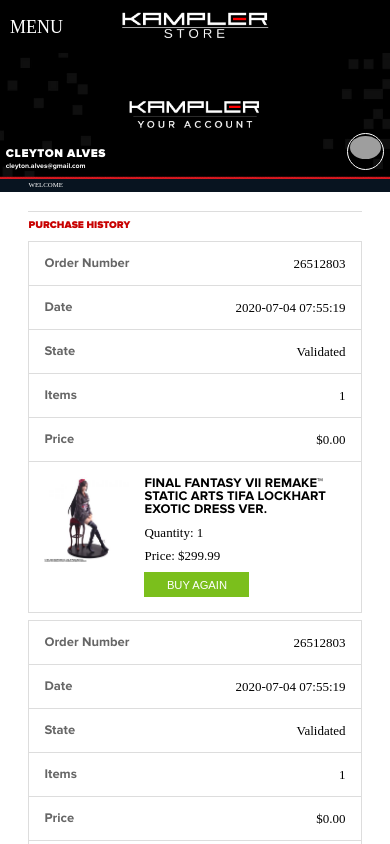
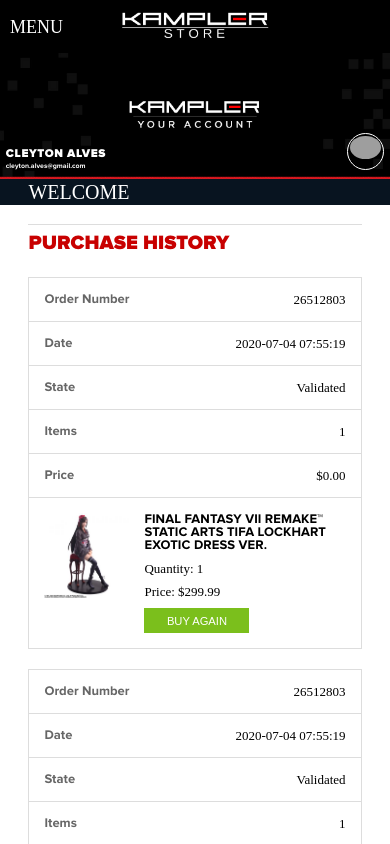
Before and after one commit to JD-Rodrigues/store-FFXI, a Next.js app in the folder Front-end/: page /profile in a window 390 px wide. Shown: the top 844 px of the page. Built offline with nearby package versions, Linux system fonts and the light colour scheme; grey boxes are pictures that could not be loaded; some icons are missing; a web font is replaced by a local one.

Commit message:
Style - Aumento do tamanho da fonte no título da página de perfil de usuário

```diff
--- a/Front-end/src/layout/header/index.tsx
+++ b/Front-end/src/layout/header/index.tsx
@@ -72,7 +72,7 @@
             Weapons
           </Link>
           <Link
-            href=""
+            href="/login"
             className="header__menu__item link menu__login__link"
           >
             Log in/Create account
--- a/Front-end/src/pages/profile/profile.sass
+++ b/Front-end/src/pages/profile/profile.sass
@@ -47,6 +47,8 @@
   background-color: #081420
   font-size: 1.75vw
   padding: 0.8vw 7.3vw
+  @include mixins.tablet
+    font-size: 20px
 
 .profile__main
   padding: 5vw 7.3vw
@@ -56,9 +58,13 @@
     padding: 2vw 0
     row-gap: 1.8vw
     border-top: variables.$divisory-color 0.07vw solid
+    @include mixins.tablet
+      row-gap: 20px
 
   &__title
     font-family: variables.$font-black
     font-size: 2.6vw
     color: variables.$highlight
     margin-bottom: 1vw
+    @include mixins.tablet
+      font-size: 20px
--- a/Front-end/src/styles/index.css
+++ b/Front-end/src/styles/index.css
@@ -644,6 +644,11 @@
   font-size: 1.75vw;
   padding: 0.8vw 7.3vw;
 }
+@media (max-width: 768px) {
+  .profile__welcome-tab {
+    font-size: 20px;
+  }
+}
 
 .profile__main {
   padding: 5vw 7.3vw;
@@ -658,11 +663,21 @@
   row-gap: 1.8vw;
   border-top: #ddd 0.07vw solid;
 }
+@media (max-width: 768px) {
+  .profile__main__history {
+    row-gap: 20px;
+  }
+}
 .profile__main__title {
   font-family: Proxima-Nova-Black;
   font-size: 2.6vw;
   color: #c80000;
   margin-bottom: 1vw;
+}
+@media (max-width: 768px) {
+  .profile__main__title {
+    font-size: 20px;
+  }
 }
 
 *, *:before, *:after {
```
Also changed, not shown: 1 other file (tests, documents, lock files or other folders).
